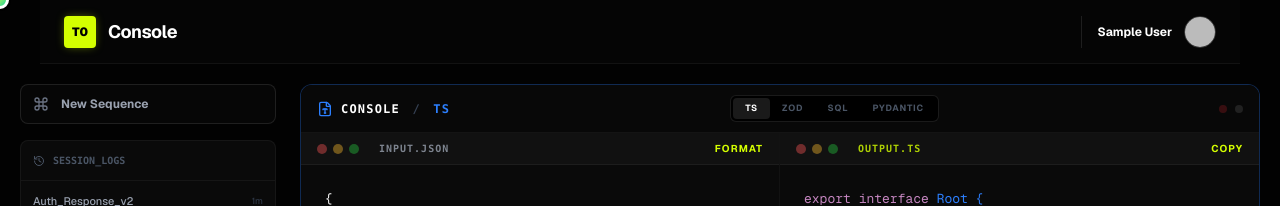
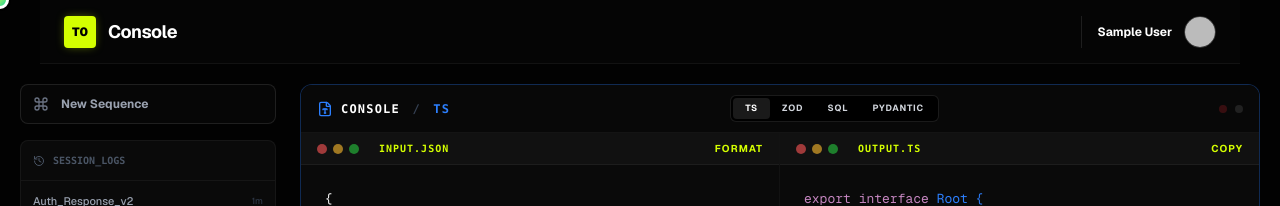
Before and after one commit to Thedrogon/typezero, a Next.js app: page /dashboard in a window 1280 px wide. Shown: the top 206 px of the page. Built offline with nearby package versions, Linux system fonts and the light colour scheme; no server answers; sample sign-in values are in the browser's storage.

Commit message:
v.0.0 - revised

```diff
--- a/components/CodeWindow.tsx
+++ b/components/CodeWindow.tsx
@@ -52,12 +52,12 @@ export default function CodeWindow({ title, code, onChange, readOnly, variant, m
       {/* Header */}
       <div className="flex items-center justify-between px-4 py-2 bg-[#111] border-b border-white/5 select-none shrink-0">
         <div className="flex items-center gap-3">
-          <div className="flex gap-1.5 opacity-40">
+          <div className="flex gap-1.5 opacity-60">
             <div className="w-2.5 h-2.5 rounded-full bg-[#ff5656]" />
             <div className="w-2.5 h-2.5 rounded-full bg-[#FFBD2E]" />
             <div className="w-2.5 h-2.5 rounded-full bg-[#27C93F]" />
           </div>
-          <span className={`ml-2 text-[10px] font-bold tracking-widest uppercase ${textColor} font-mono opacity-80`}>
+          <span className={`ml-2 text-[10px] font-bold tracking-widest uppercase text-sage font-mono`}>
             {title}
           </span>
         </div>
--- a/components/dashboard/TypeZeroConsole.tsx
+++ b/components/dashboard/TypeZeroConsole.tsx
@@ -128,7 +128,7 @@ export default function TypeZeroConsole() {
                 key={m}
                 onClick={() => setMode(m)}
                 className={`rounded-sm px-3 py-1 text-[9px] font-bold tracking-widest transition-all ${
-                  mode === m ? `bg-white/10 text-white ${THEMES[m].color}` : 'text-gray-600 hover:text-gray-400'
+                  mode === m ? `bg-white/10 text-white ${THEMES[m].color}` : 'text-gray-300 hover:text-gray-400'
                 }`}
               >
                 {m}
```
